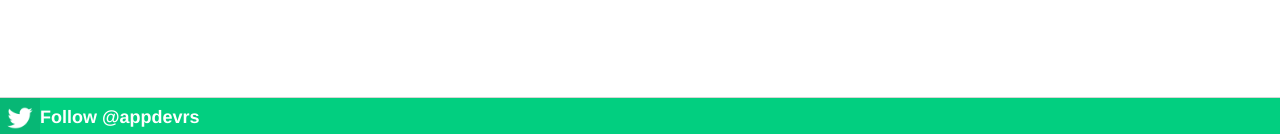
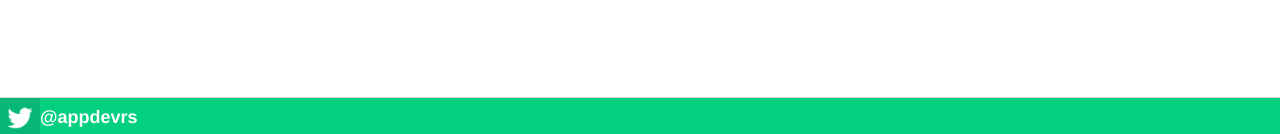
Before and after one commit to appdevrs/appdevrs.github.io, a Jekyll site: the page built from index.html, in a window 1280 px wide and 1001 px high. Shown: the part 864-998 px from the top of the window. Built offline with Jekyll 4.4.1, drawn with Linux system fonts in a browser that asks for light colours; comment, search, counter and statistics services are not loaded.

Commit message:
Update default.html

```diff
--- a/_layouts/default.html
+++ b/_layouts/default.html
@@ -40,7 +40,7 @@
 		</div><!-- /.content -->
 		<footer>
     			<ul>
-        			<li><a href="https://twitter.com/appdevrs?ref_src=twsrc%5Etfw"><img src="/images/Twitter_Logo_WhiteOnImage.png" height="40px" width="40px">Follow @appdevrs</a></li>
+        			<li><a href="https://twitter.com/appdevrs?ref_src=twsrc%5Etfw"><img src="/images/Twitter_Logo_WhiteOnImage.png" height="40px" width="40px">@appdevrs</a></li>
 			</ul>
 		</footer>
 	</body>
```
